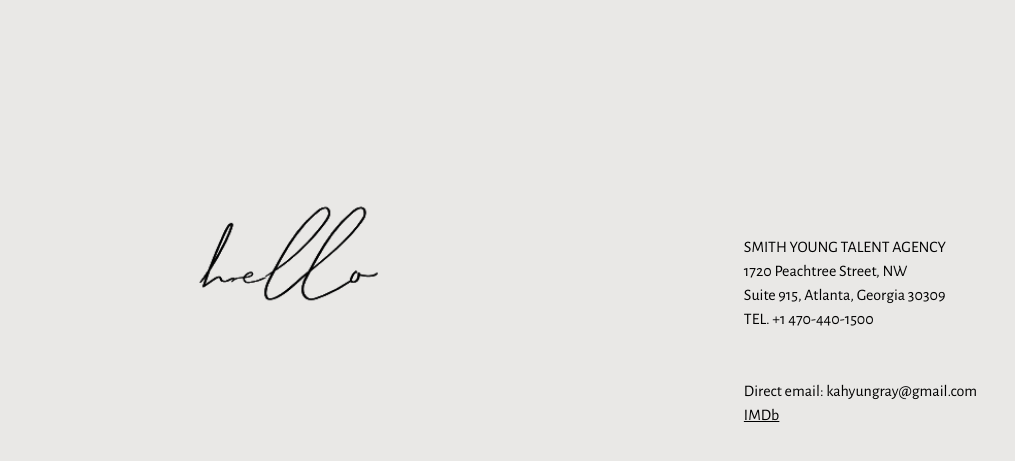
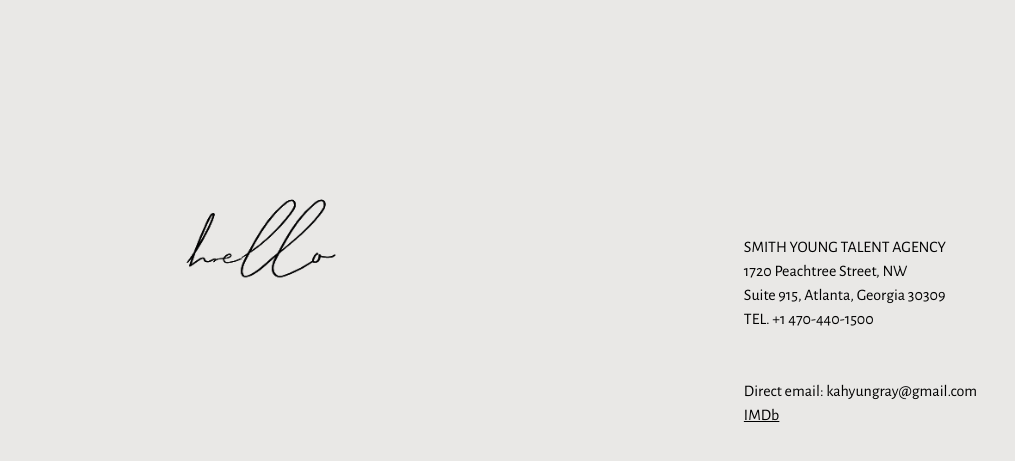
Before and after one commit to sagekgray/My-Website, a plain HTML site: page contact.html in a window 1280 px wide. Shown: the part 77-538 px from the top of the page, without its empty margins (0-1015 px from the left). Drawn offline with nearby package versions, Linux system fonts and the light colour scheme.

Commit message:
Update style.css

```diff
--- a/css/style.css
+++ b/css/style.css
@@ -393,7 +393,7 @@ p {
 .hello {
 	padding-top: 0rem;
 	padding-bottom: 0rem;
-	height: 12rem;
+	height: 10rem;
 }
 
 .signature {
```
